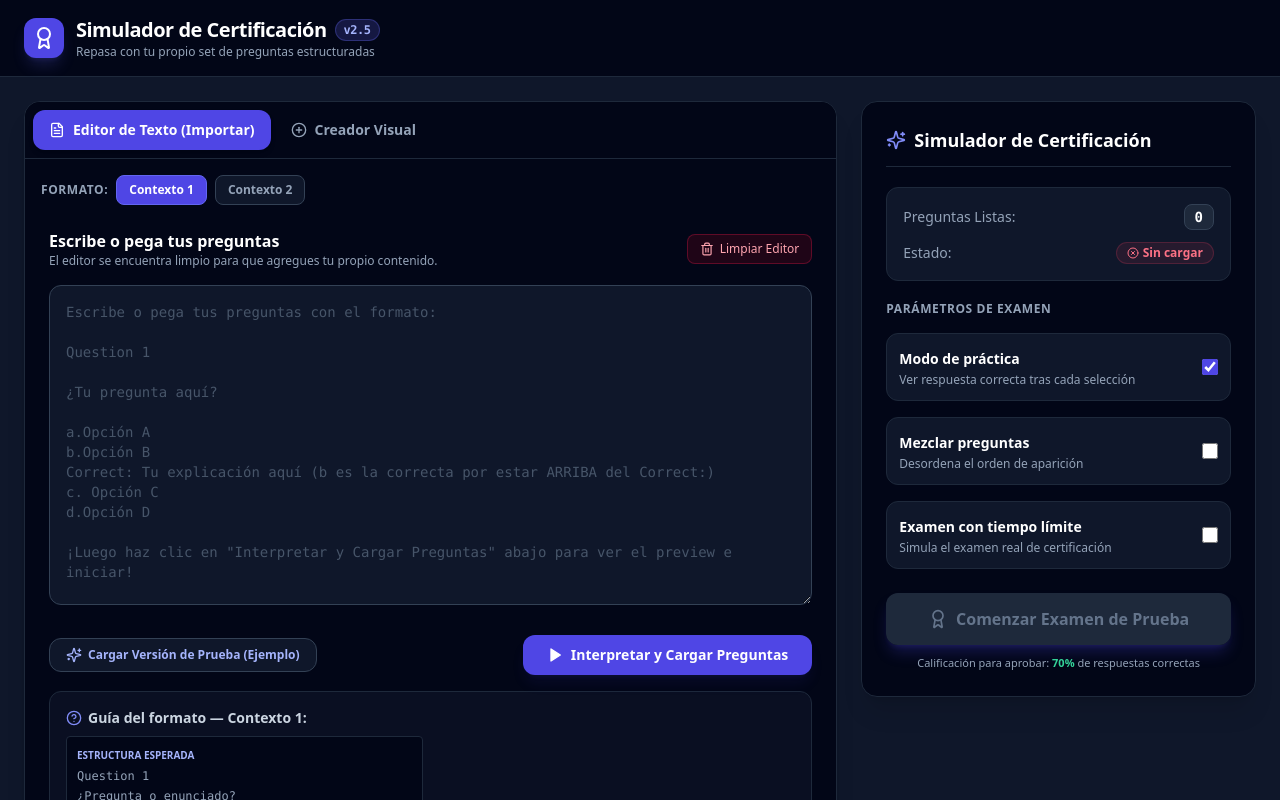
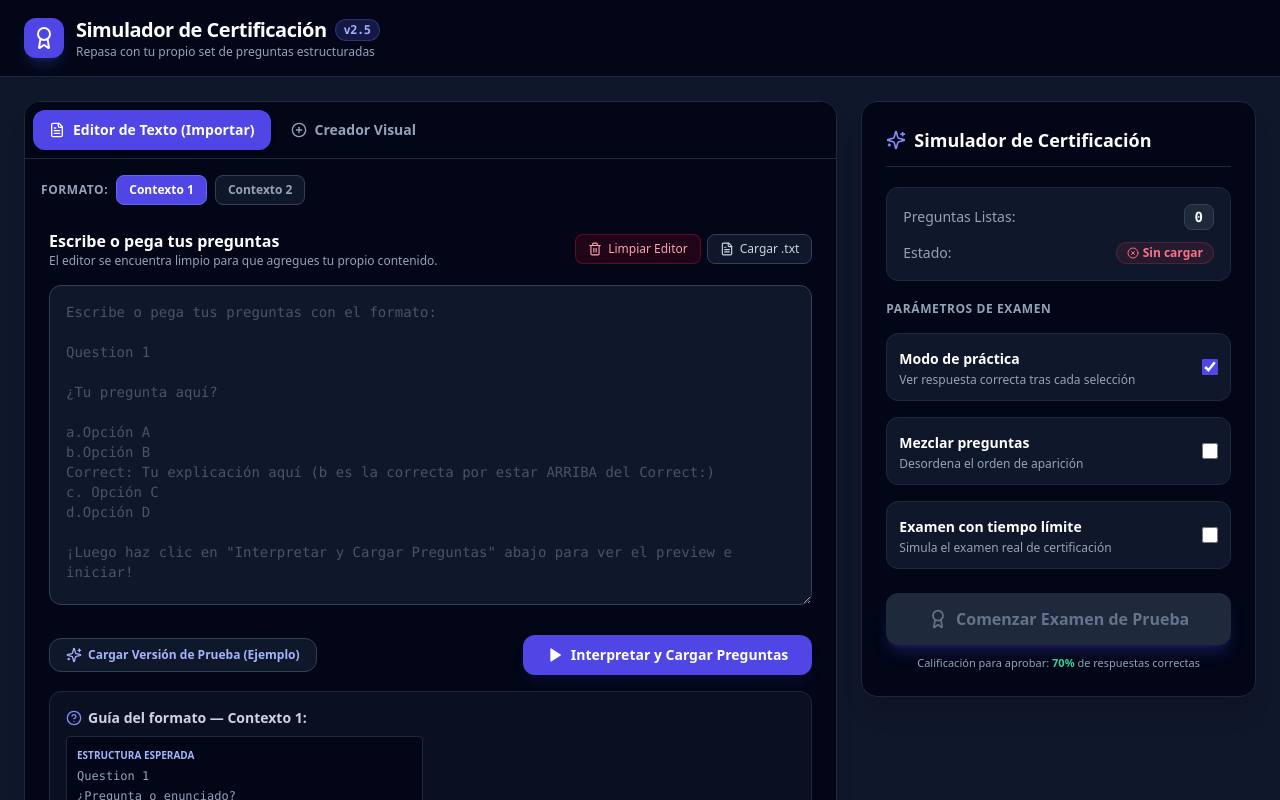
Before and after one commit to ahunicken/simulator-app, a React (Vite) app: page / in a window 1280 px wide. Shown: the top 800 px of the page. Built offline with nearby package versions, Linux system fonts and the light colour scheme.

Commit message:
Add a button to upload  the text file

```diff
--- a/src/components/setup-screen.tsx
+++ b/src/components/setup-screen.tsx
@@ -60,6 +60,18 @@ Opción D
 Regla: Marca la opción correcta agregando (The correct answer) al final de la línea.
 ¡Luego haz clic en "Interpretar y Cargar Preguntas" abajo para ver el preview e iniciar!`;
 
+  const handleFileUpload = (e: React.ChangeEvent<HTMLInputElement>) => {
+    const file = e.target.files?.[0];
+    if (!file) return;
+    const reader = new FileReader();
+    reader.onload = (ev) => {
+      const text = ev.target?.result as string;
+      setRawText(text);
+    };
+    reader.readAsText(file);
+    e.target.value = '';
+  };
+
   const handleSubmitVisual = (e: React.FormEvent) => {
     e.preventDefault();
     onAddVisualQuestion(visualCreator);
@@ -111,12 +123,18 @@ Regla: Marca la opción correcta agregando (The correct answer) al final de la l
                   <h3 className="font-semibold text-white text-base">Escribe o pega tus preguntas</h3>
                   <p className="text-xs text-slate-400">El editor se encuentra limpio para que agregues tu propio contenido.</p>
                 </div>
+                <div className="flex gap-1.5">
                   <button
                     onClick={onClearEditor}
                     className="text-xs bg-rose-950/40 hover:bg-rose-900/60 border border-rose-800/50 text-rose-300 font-medium py-1.5 px-3 rounded-lg transition flex items-center gap-1.5"
                   >
                     <Trash2 className="h-3.5 w-3.5" /> Limpiar Editor
                   </button>
+                  <label className="text-xs bg-slate-900 hover:bg-slate-800 border border-slate-700 text-slate-300 font-medium py-1.5 px-3 rounded-lg transition flex items-center gap-1.5 cursor-pointer">
+                    <FileText className="h-3.5 w-3.5" /> Cargar .txt
+                    <input type="file" accept=".txt" onChange={handleFileUpload} className="hidden" />
+                  </label>
+                </div>
               </div>
 
               <textarea
```
Lines whose indentation alone changed are shown as unchanged.
